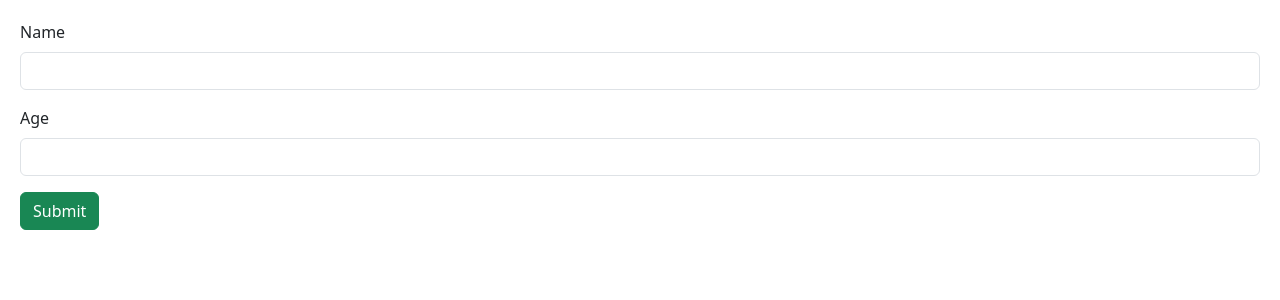
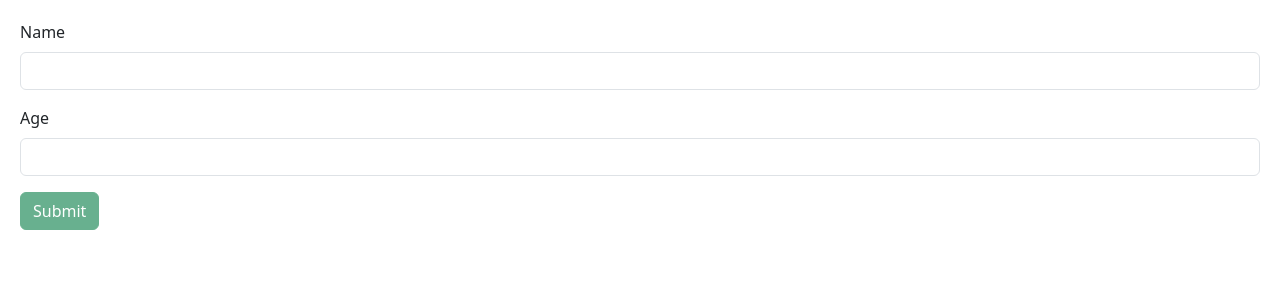
Before and after one commit to jrengifo28/ReactApp, a React (Vite) app: page / in a window 1280 px wide. Shown: the top 300 px of the page. Built offline with nearby package versions, Linux system fonts and the light colour scheme.

Commit message:
Disabling the Submit Button

```diff
--- a/src/components/Form.tsx
+++ b/src/components/Form.tsx
@@ -16,7 +16,7 @@
   const {
     register,
     handleSubmit,
-    formState: { errors },
+    formState: { errors, isValid },
   } = useForm<FormData>({ resolver: zodResolver(schema) });
 
   const onSubmit = (data: FieldValues) => console.log(data);
@@ -47,7 +47,7 @@
         />
         {errors.age && <p className="text-danger">{errors.age.message}</p>}
       </div>
-      <button className="btn btn-success" type="submit">
+      <button disabled={!isValid} className="btn btn-success" type="submit">
         Submit
       </button>
     </form>
```
